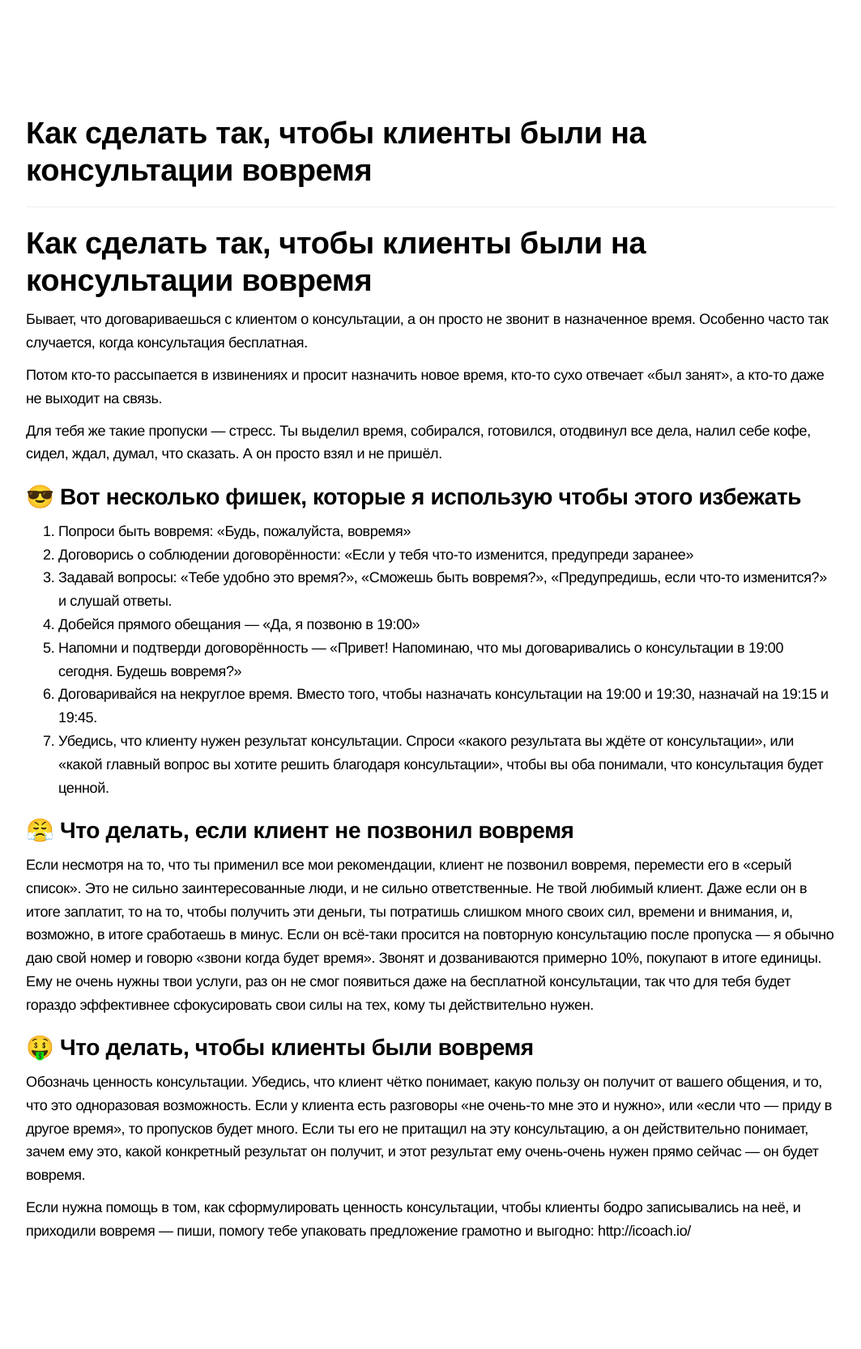
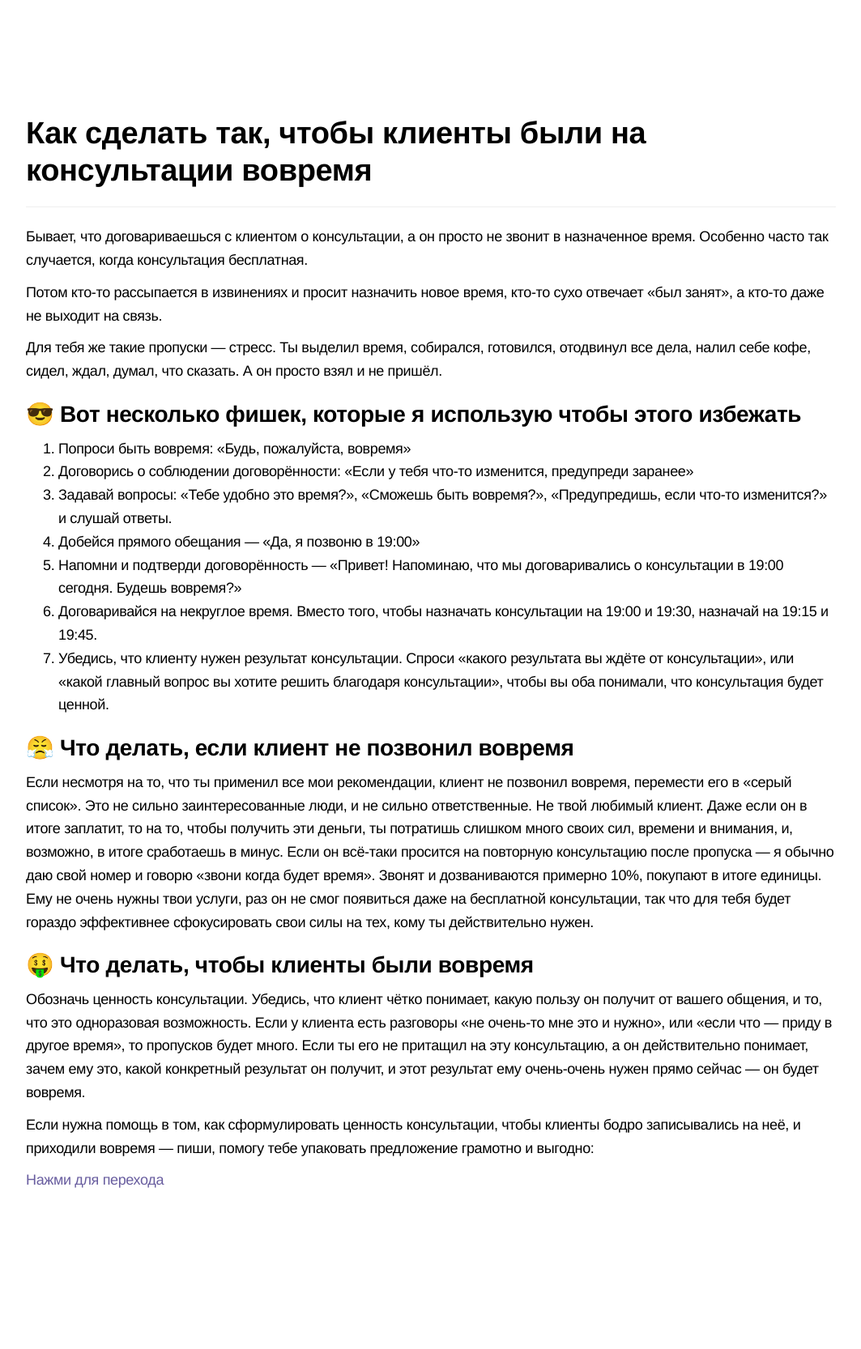
Before and after one commit to bz-icoach/bz-icoach.github.io, a Jekyll site: the page built from _posts/kak-prodavat-na-konsultatsiyakh-i-vebinarakh/2018-01-18-kak-sdelat-tak-chtoby-klienty-byli-na-konsultatsii-vovremya.md, in a window 1280 px wide. Shown: the whole page at 81% size, without its empty margins (108-1171 px from the left). Built offline with Jekyll 4.4.1, drawn with Linux system fonts in a browser that asks for light colours; nearby versions of some CDN libraries; after the commit the page ends 1603 px from its top, so only the background shows below that.

Commit message:
Update 2018-01-18-kak-sdelat-tak-chtoby-klienty-byli-na-konsultatsii-vovremya.md

```diff
--- a/_posts/kak-prodavat-na-konsultatsiyakh-i-vebinarakh/2018-01-18-kak-sdelat-tak-chtoby-klienty-byli-na-konsultatsii-vovremya.md
+++ b/_posts/kak-prodavat-na-konsultatsiyakh-i-vebinarakh/2018-01-18-kak-sdelat-tak-chtoby-klienty-byli-na-konsultatsii-vovremya.md
@@ -2,8 +2,6 @@
 layout: post
 title: Как сделать так, чтобы клиенты были на консультации вовремя
 ---
-
-# Как сделать так, чтобы клиенты были на консультации вовремя
 
 Бывает, что договариваешься с клиентом о консультации, а он просто не звонит в назначенное время. Особенно часто так случается, когда консультация бесплатная.
 
@@ -31,4 +29,5 @@ title: Как сделать так, чтобы клиенты были на к
 Обозначь ценность консультации. Убедись, что клиент чётко понимает, какую пользу он получит от вашего общения, и то, что это одноразовая возможность. Если у клиента есть разговоры «не очень-то мне это и нужно», или «если что — приду в другое время», то пропусков будет много. Если ты его не притащил на эту консультацию, а он действительно понимает, зачем ему это, какой конкретный результат он получит, и этот результат ему очень-очень нужен прямо сейчас — он будет вовремя.
 
 Если нужна помощь в том, как сформулировать ценность консультации, чтобы клиенты бодро записывались на неё, и приходили вовремя — пиши, помогу тебе упаковать предложение грамотно и выгодно:
-http://icoach.io/
+
+[Нажми для перехода](http://icoach.io/)
```
